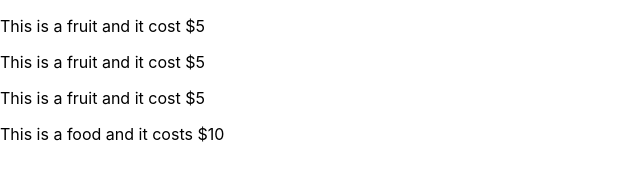
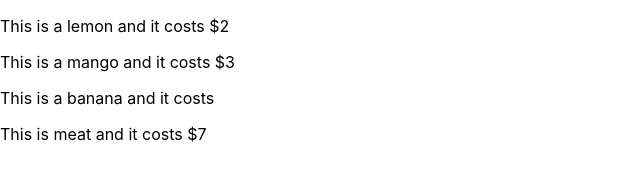
Before and after one commit to gabrielml/react_introduction, a React (Create React App) app: page / in a window 1280 px wide. Shown: the top 194 px of the page, without its empty margins (0-640 px from the left). Built offline with nearby package versions, Linux system fonts and the light colour scheme.

Commit message:
set props

```diff
--- a/src/App.js
+++ b/src/App.js
@@ -9,10 +9,10 @@ class App extends Component {
           //<p> Hello World! </p>
           // <Greeting/>
           <div>
-            <Fruit />
-            <Fruit />
-            <Fruit />
-            <Food/>
+            <Fruit name='lemon' cost='$2' />
+            <Fruit name='mango' cost='$3'/>
+            <Fruit name='banana' />
+            <Food name='meat' cost='$7'/>
           </div>
             );
     }
--- a/src/Food/Food.js
+++ b/src/Food/Food.js
@@ -12,9 +12,9 @@ import React from 'react';
 class Food extends React.Component {
 	render() {
 		return (
-			<p>This is a food and it costs $10</p>
-		)
-	}
+			<p> This is {this.props.name} and it costs {this.props.cost} </p>
+        )
+    }
 }
 
 export default Food;
--- a/src/Fruits/Fruit.js
+++ b/src/Fruits/Fruit.js
@@ -9,9 +9,10 @@ import React from 'react';
  * functional components called **stateless** and
  * class components called **stateful**
  */
-const Fruit = () => {
+const Fruit = (props) => {
 	return (
-		<p> This is a fruit and it cost $5</p>
+		// <p> This is a fruit and it cost $5</p>
+		<p>This is a {props.name} and it costs {props.cost}</p>
 	)
 }
 
```
